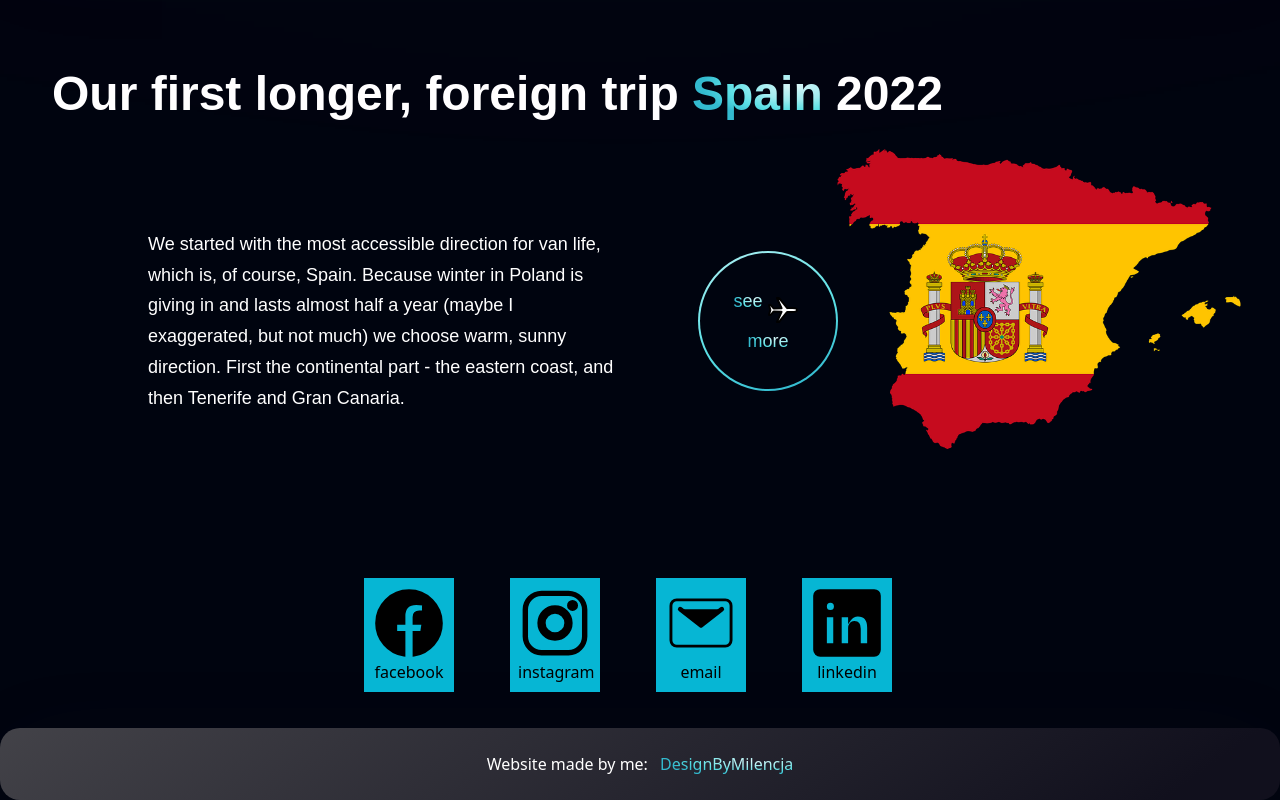
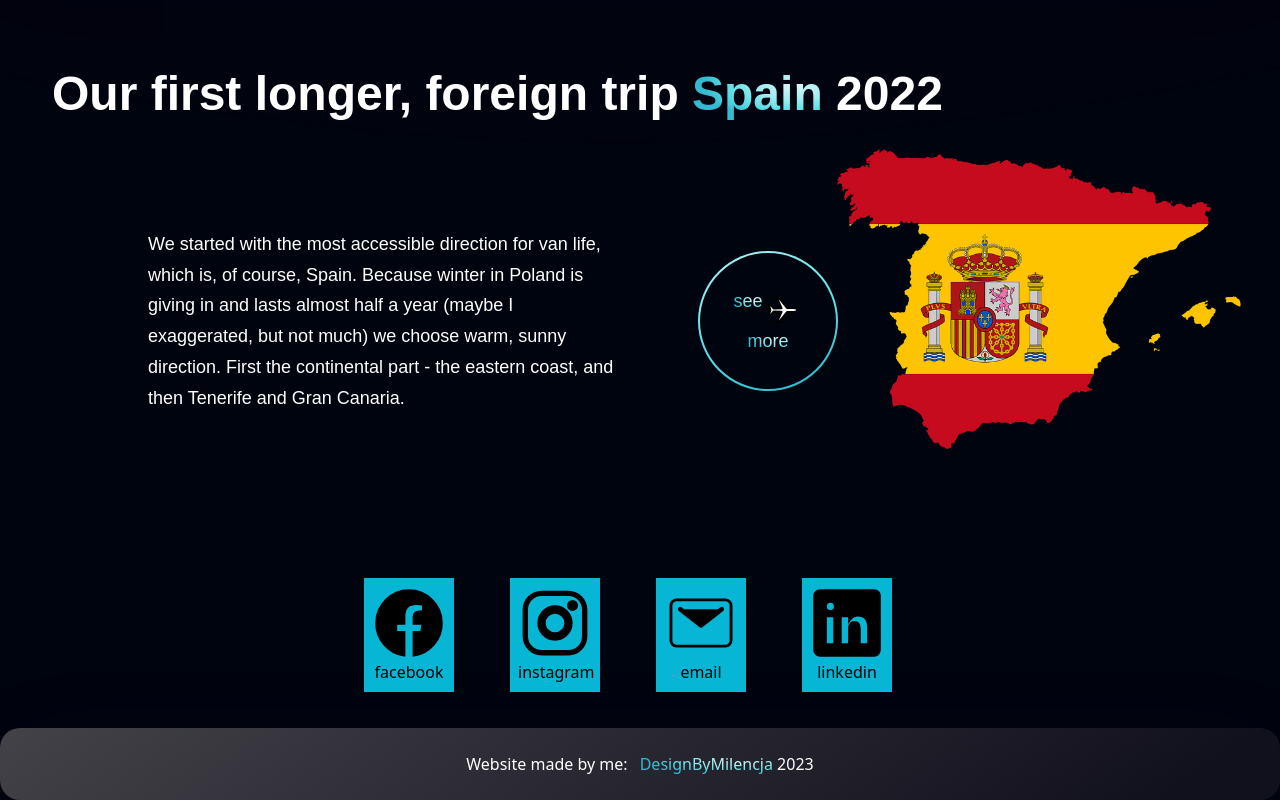
Before and after one commit to designByMilencja/Van-Life-Website, a React (Vite) app in the folder van-life/: page / in a window 1280 px wide. Shown: the part 1459-2259 px from the top of the page. Built offline with nearby package versions, Linux system fonts and the light colour scheme.

Commit message:
feat(Footer): added year to footer

```diff
--- a/van-life/src/pages/Views/FooterView.jsx
+++ b/van-life/src/pages/Views/FooterView.jsx
@@ -1,8 +1,14 @@
-import React from "react";
+import React, {useEffect, useState} from "react";
+
 const FooterView = () => {
+    const [year, setYear] = useState(0)
+    useEffect(() => {
+        const handleCurrentYear = new Date().getFullYear();
+        setYear(handleCurrentYear)
+    }, [])
     return (
         <div className="flex flex-row p-6 rounded-[20px] footer mt-5">
-        <p className="w-full text-white text-center">Website made by me: <span className="text-gradient ml-2">DesignByMilencja</span> </p>
+            <p className="w-full text-white text-center">Website made by me: <a href="https://github.com/designByMilencja"  className="text-gradient ml-2"> DesignByMilencja </a>{year}</p>
         </div>
     )
 }
```
